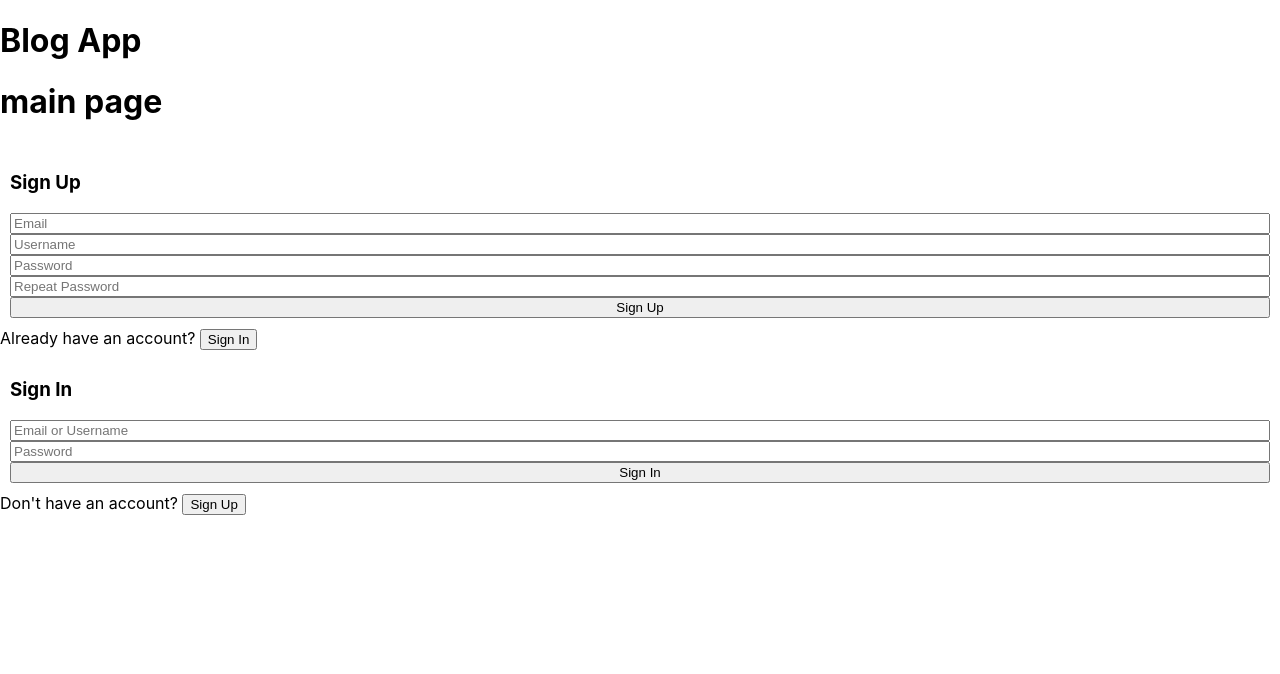
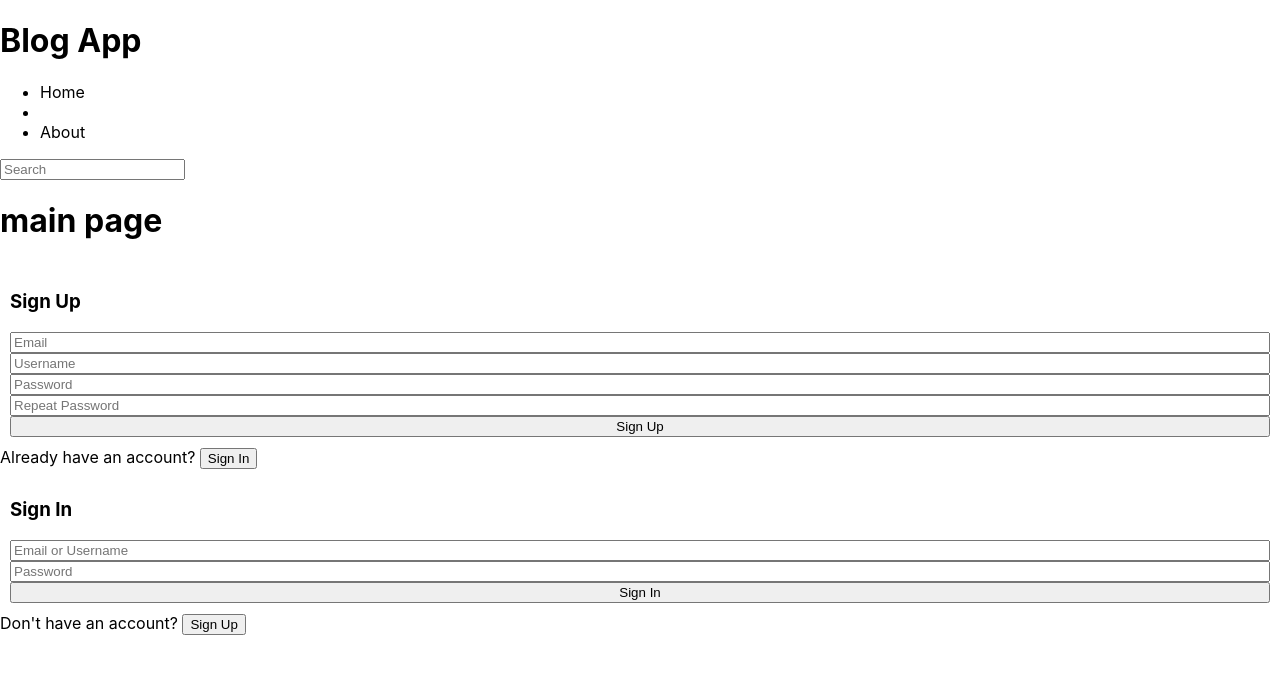
Before and after one commit to mindy-d-tran/blog-app-frontend, a React (Create React App) app: page / in a window 1280 px wide. Shown: the top 674 px of the page. Built offline with nearby package versions, Linux system fonts and the light colour scheme.

Commit message:
temp adding nav to app commonent so it's easier to check the other pages

```diff
--- a/src/App.js
+++ b/src/App.js
@@ -1,16 +1,24 @@
 import { Route, Routes } from 'react-router-dom';
 import './App.css';
+
+// importing pages
 import MainPage from './pages/MainPage';
 import HomePage from './pages/HomePage';
+import SettingPage from './pages/SettingPage';
+
+//importing components
+import NavBar from './components/NavBar';
 
 
 function App() {
   return (
     <div className="App">
       <h1>Blog App</h1>
+      <NavBar/>
       <Routes>
         <Route path='/' element={<MainPage/>} />
         <Route path='/home' element={<HomePage />} />
+        <Route path='/setting' element={<SettingPage/>} />
       </Routes>
     </div>
   );
```
